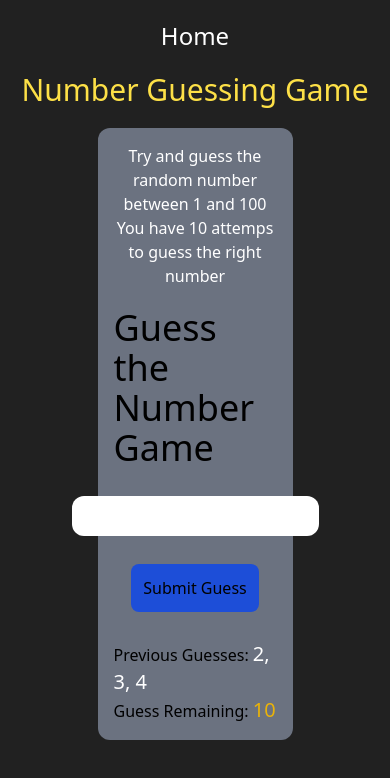
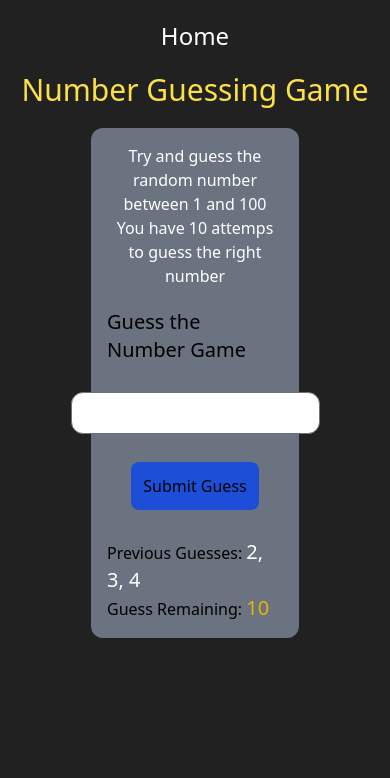
Before and after one commit to MianAteeq-star/Chai-aur-Javascript, a plain HTML site: page Projects/Guess the Number Game/index.html in a window 390 px wide. Drawn offline with nearby package versions, Linux system fonts and the light colour scheme.

Commit message:
responsive

```diff
--- a/Projects/Guess the Number Game/index.html
+++ b/Projects/Guess the Number Game/index.html
@@ -5,7 +5,7 @@
     <meta charset="UTF-8">
     <meta name="viewport" content="width=device-width, initial-scale=1.0">
     <title>Guess the Number</title>
-    <script src="https://cdn.tailwindcss.com"></script>
+    <script src="https://cdn.tailwindcss.com?plugins=forms,typography,aspect-ratio,line-clamp"></script>
 </head>
 
 <body style="background-color: #212121;">
@@ -17,13 +17,13 @@
         Number Guessing Game
     </div>
 
-    <div class="card bg-gray-500 p-4 roun   ded-lg  w-1/2 rounded-xl mx-auto mt-5">
+    <div class="card bg-gray-500 p-4 rounded-lg  w-52 md:w-1/2 lg:w-3/5  rounded-xl mx-auto mt-5">
         <div class="text-white mb-5 text-center">
             <p>Try and guess the random number between 1 and 100 </p>
             <p>You have 10 attemps to guess the right number </p>
         </div>
         <div class=" flex justify-center items-center flex-col gap-7">
-            <div class="text-4xl">
+            <div class="text-xl md:text-2xl lg:text-5xl">
                 Guess the Number Game
             </div>
             <div class="input">
@@ -31,7 +31,7 @@
             </div>
 
             <div class="submit  bg-blue-700 p-3 rounded-lg  ">
-                <input class="cursor-pointer" type="button" value="Submit Guess">
+               <button class="cursor-pointer">Submit Guess</button>
             </div>
 
             <div class="prev">
```
